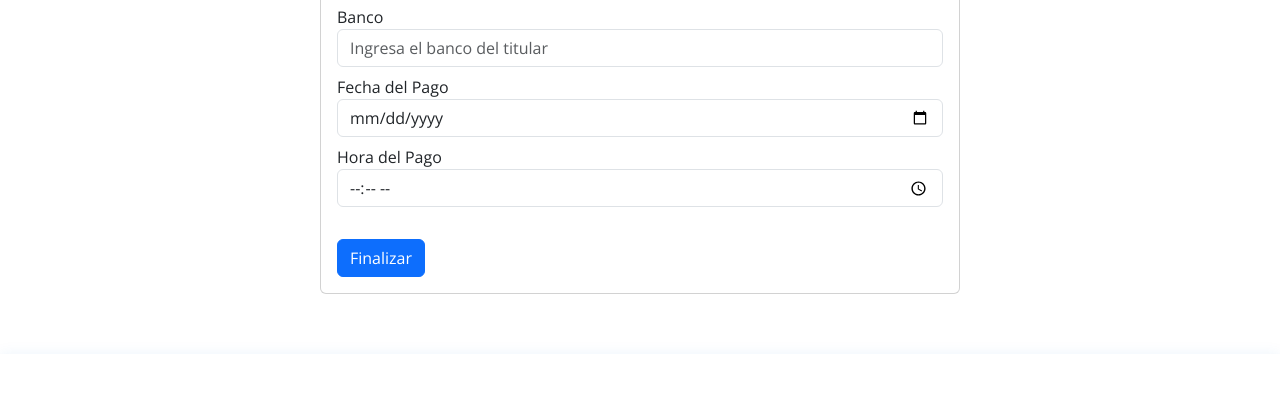
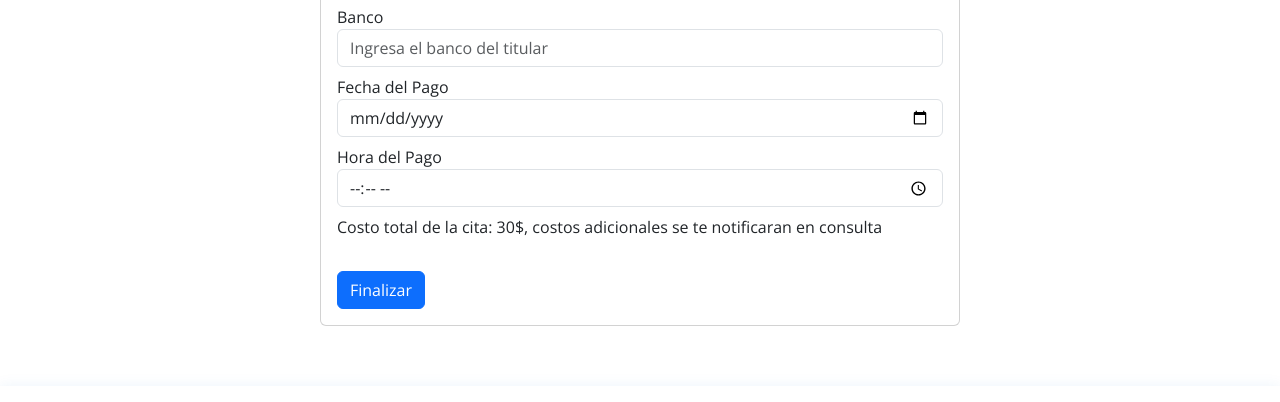
Before and after one commit to Jesusalfredorc06/proyectofinaljr, a website: page views/pago/index.html in a window 1280 px wide. Shown: the part 706-1108 px from the top of the page. Drawn offline with nearby package versions, Linux system fonts and the light colour scheme.

Commit message:
miprimercommit6

```diff
--- a/views/pago/index.html
+++ b/views/pago/index.html
@@ -114,6 +114,10 @@
       <input type="time" class="form-control" name="hora" id="hora" placeholder="Ingresa la hora del pago">
     </div>
 
+    <div>
+      <p>Costo total de la cita: 30$, costos adicionales se te notificaran en consulta</p>
+    </div>
+
 
   <button type="submit" class="btn btn-primary" style="margin-top: 2rem;" id="formpago">Finalizar</button>
 
```
